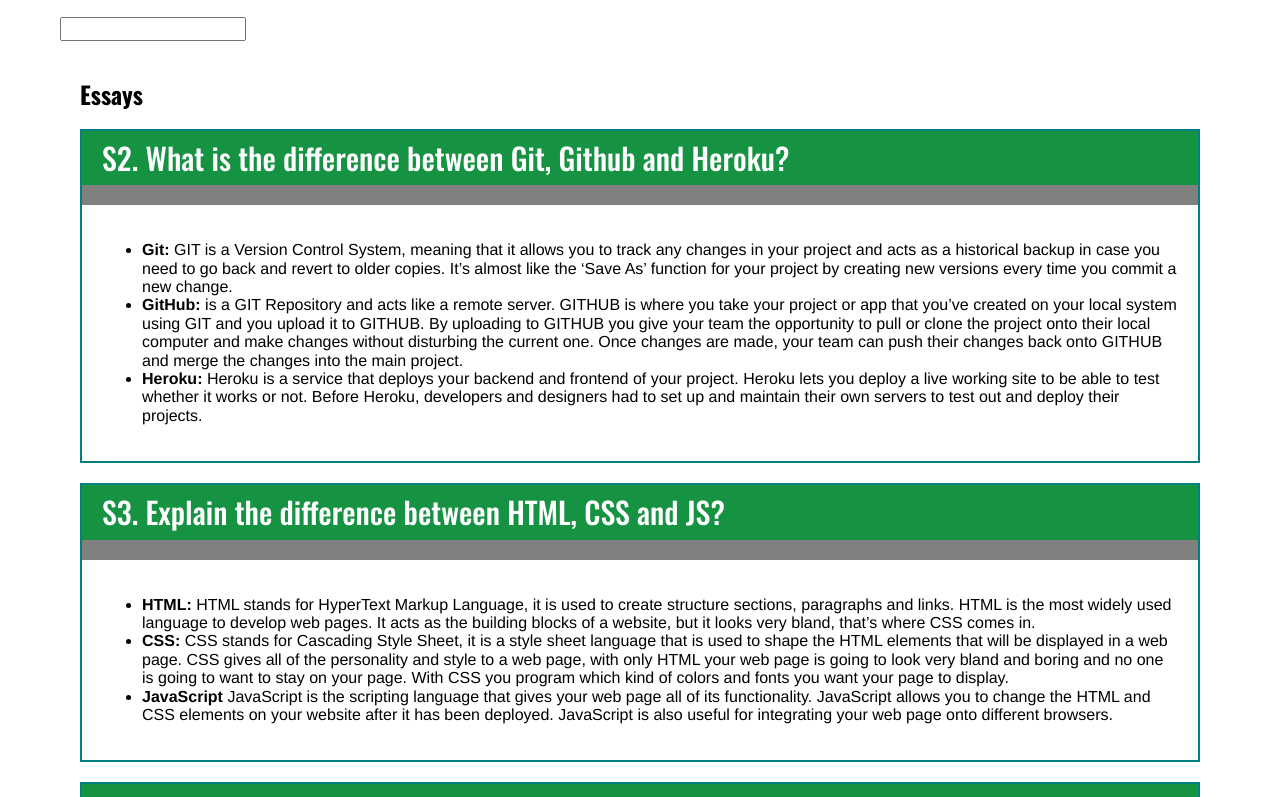
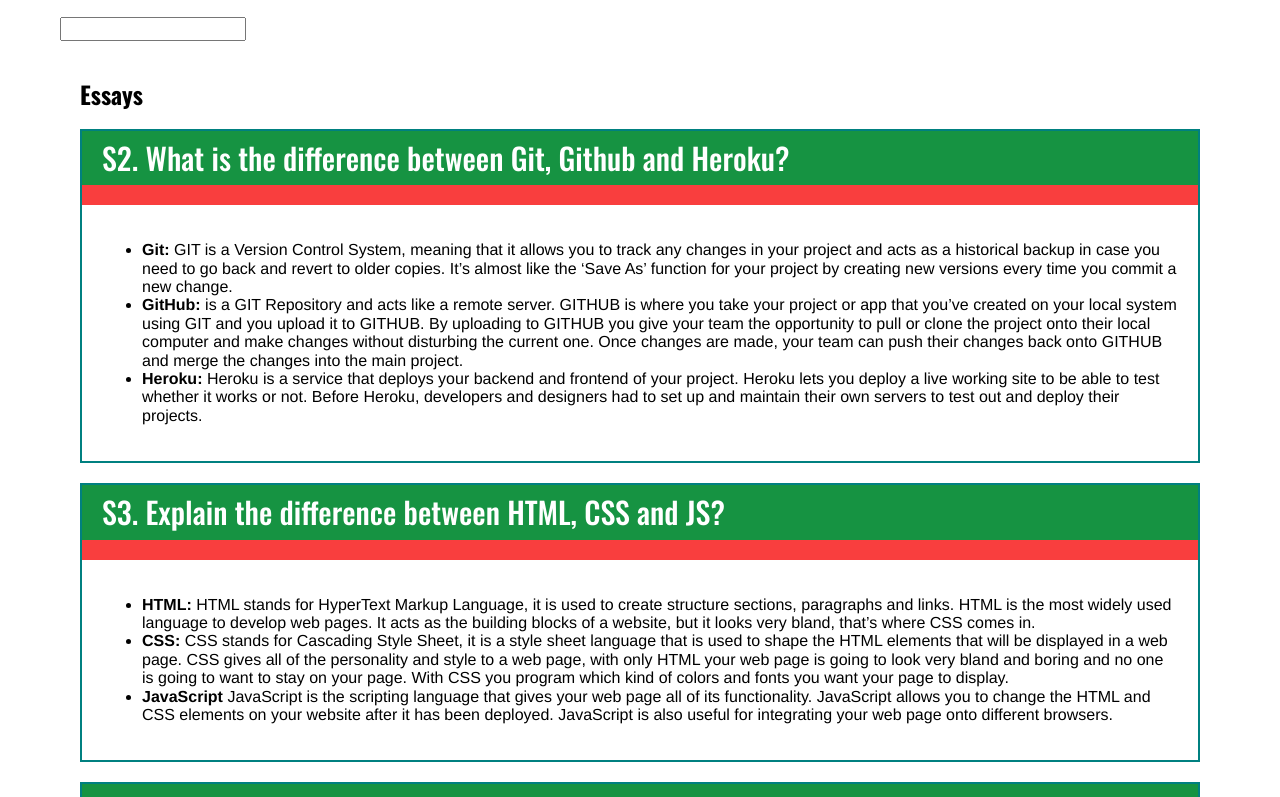
Before and after one commit to KyleBehrens22/Web-1-Behrens-Kyle-Final, a React (Create React App) app: page /homework in a window 1280 px wide. Shown: the part 883-1680 px from the top of the page. Built offline with nearby package versions, Linux system fonts and the light colour scheme.

Commit message:
updated essay

```diff
--- a/src/React/Homework/Essays/Essay.jsx
+++ b/src/React/Homework/Essays/Essay.jsx
@@ -15,7 +15,7 @@ const Essay = ({q, children}) => {
 export default Essay;
 
 const EssayStyled = styled.div`
-    background-color: gray;
+    background-color:  #f93e3e;
     margin: 20px 0px;
     border: solid 2px teal;
 
--- a/src/React/Welcome/YouTube/YouTube.jsx
+++ b/src/React/Welcome/YouTube/YouTube.jsx
@@ -7,13 +7,12 @@ import Video from './Video.jsx';
 const YouTube = () => {
 
     return (
-        <YouTubeStyled className='YouTube'>
+        <YouTubeStyled className='react-player'>
         <ReactPlayer url='https://youtu.be/DPuAAkYiE1I' />
+
         </YouTubeStyled>
     );
 }
-
-
 
 export default YouTube;
 
@@ -25,7 +24,4 @@ const YouTubeStyled = styled.div`
     position: relative;
     background-color: #f93e3e;
     color: white;
-
-
-
 `;
```
